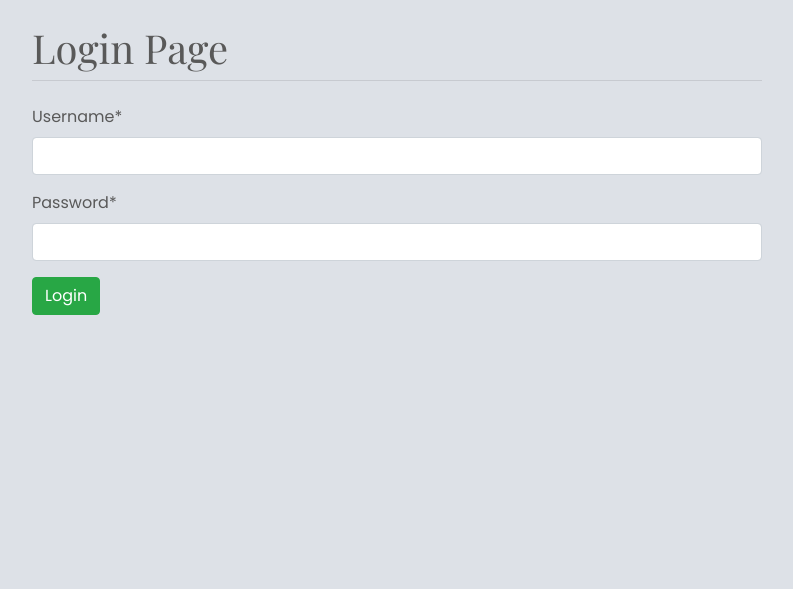
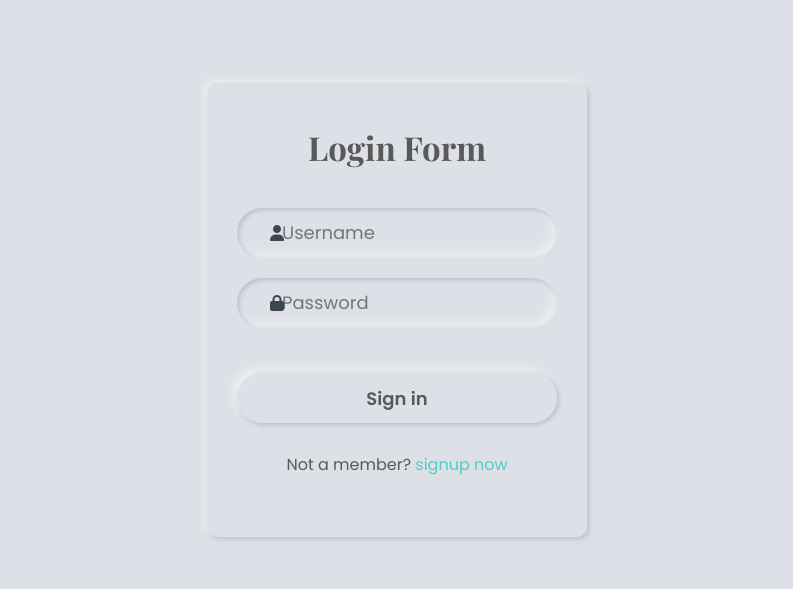
Before and after one commit to SheebaShaikh2919/pfs_majorproject, a Django app: page /auth/login/ in a window 1280 px wide. Shown: the top 589 px of the page, without its empty margins (243-1036 px from the left). Run offline with Django 3.2, Linux system fonts and the light colour scheme; some libraries are stand-ins or nearby versions.

Commit message:
Update login.html

```diff
--- a/templates/auth/login.html
+++ b/templates/auth/login.html
@@ -6,23 +6,196 @@
 Login
 {% endblock %}
 
+{% block style %}
+<style>
+@import url('https://fonts.googleapis.com/css?family=Poppins:400,500,600,700&display=swap');
+* {
+  box-sizing: border-box;
+}
+.login-container {
+  display: grid;
+  place-items: center;
+  min-height: 70vh;
+  background: #dde1e7;
+  text-align: center;
+  padding: 30px 0;
+  border-radius: 15px;
+  margin-top: 30px;
+}
+.content {
+  width: 380px;
+  padding: 40px 30px;
+  background: #dde1e7;
+  border-radius: 10px;
+  box-shadow: -3px -3px 7px #ffffff73,
+              2px 2px 5px rgba(94,104,121,0.288);
+}
+.content .text {
+  font-size: 33px;
+  font-weight: 600;
+  margin-bottom: 35px;
+  color: #595959;
+  font-family: 'Playfair Display', serif;
+}
+.neumorphic-input {
+  height: 50px;
+  width: 100%;
+  margin-bottom: 20px;
+  position: relative;
+}
+.neumorphic-input input {
+  height: 100%;
+  width: 100%;
+  padding: 0 45px;
+  outline: none;
+  border: none;
+  font-size: 18px;
+  background: #dde1e7;
+  color: #595959;
+  border-radius: 25px;
+  box-shadow: inset 2px 2px 5px #BABECC,
+              inset -5px -5px 10px #ffffff73;
+}
+.neumorphic-input input:focus {
+  box-shadow: inset 1px 1px 2px #BABECC,
+              inset -1px -1px 2px #ffffff73;
+}
+.neumorphic-input span {
+  position: absolute;
+  color: var(--primary-color);
+  width: 50px;
+  line-height: 50px;
+  left: 15px;
+}
+.login-btn {
+  margin: 25px 0 10px;
+  width: 100%;
+  height: 50px;
+  font-size: 18px;
+  line-height: 50px;
+  font-weight: 600;
+  background: #dde1e7;
+  border-radius: 25px;
+  border: none;
+  outline: none;
+  cursor: pointer;
+  color: #595959;
+  box-shadow: 2px 2px 5px #BABECC,
+             -5px -5px 10px #ffffff73;
+  transition: all 0.3s ease;
+}
+.login-btn:hover {
+  background: var(--accent-color);
+  color: white;
+  box-shadow: 2px 2px 5px rgba(78, 205, 196, 0.4),
+             -2px -2px 5px rgba(255, 255, 255, 0.4);
+}
+.login-btn:focus {
+  color: white;
+  background-color: var(--accent-color);
+  box-shadow: inset 2px 2px 5px rgba(0, 0, 0, 0.2),
+              inset -2px -2px 5px rgba(255, 255, 255, 0.1);
+}
+.sign-up {
+  margin: 20px 0;
+  color: #595959;
+  font-size: 16px;
+}
+.sign-up a {
+  color: var(--accent-color);
+  text-decoration: none;
+  transition: all 0.3s ease;
+}
+.sign-up a:hover {
+  color: var(--secondary-color);
+  text-decoration: underline;
+}
+.alert {
+  margin-bottom: 20px;
+  border-radius: 10px;
+  box-shadow: 2px 2px 5px #BABECC,
+             -2px -2px 5px #ffffff73;
+}
+/* Error handling */
+.error-feedback {
+  color: var(--secondary-color);
+  font-size: 14px;
+  text-align: left;
+  margin-top: 5px;
+  margin-left: 10px;
+}
+</style>
+{% endblock %}
+
 {% block content %}
 <div class="container">
   <div class="row justify-content-center">
-        <div class="col-8">
-            <br>
-            <h1>Login Page</h1>
-            <hr class="mt-0 mb-4">
+    <div class="col-md-8">
+      <div class="login-container">
+        <div class="content">
+          <div class="text">
+            Login Form
+          </div>
+
           {% if error %}
+            <div class="alert alert-danger" role="alert">
               {{ error }}
+            </div>
           {% endif %}
+
           <form action="" method="post">
             {% csrf_token %}
-                {{ form|crispy }}
-                <button type="submit" class="btn btn-success">Login</button>
+
+            {% if form.non_field_errors %}
+              <div class="alert alert-danger" role="alert">
+                {% for error in form.non_field_errors %}
+                  {{ error }}
+                {% endfor %}
+              </div>
+            {% endif %}
+
+            <!-- Username field -->
+            <div class="neumorphic-input">
+              <span class="fas fa-user"></span>
+              <input type="{{ form.username.field.widget.input_type }}" name="{{ form.username.name }}" id="{{ form.username.id_for_label }}" {% if form.username.value %}value="{{ form.username.value }}"{% endif %} placeholder="{{ form.username.label }}" required>
+              {% if form.username.errors %}
+                <div class="error-feedback">
+                  {% for error in form.username.errors %}
+                    {{ error }}
+                  {% endfor %}
+                </div>
+              {% endif %}
+            </div>
+
+            <!-- Password field -->
+            <div class="neumorphic-input">
+              <span class="fas fa-lock"></span>
+              <input type="password" name="{{ form.password.name }}" id="{{ form.password.id_for_label }}" placeholder="{{ form.password.label }}" required>
+              {% if form.password.errors %}
+                <div class="error-feedback">
+                  {% for error in form.password.errors %}
+                    {{ error }}
+                  {% endfor %}
+                </div>
+              {% endif %}
+            </div>
+
+            <button type="submit" class="login-btn">Sign in</button>
+
+            <div class="sign-up">
+              Not a member?
+              <a href="{% url 'register' %}">signup now</a>
+            </div>
           </form>
-            <br>
+        </div>
+      </div>
     </div>
   </div>
 </div>
 {% endblock %}
+
+{% block script %}
+<script>
+  // Add any login-specific JavaScript here if needed
+</script>
+{% endblock %}
```
Lines whose indentation alone changed are shown as unchanged.
